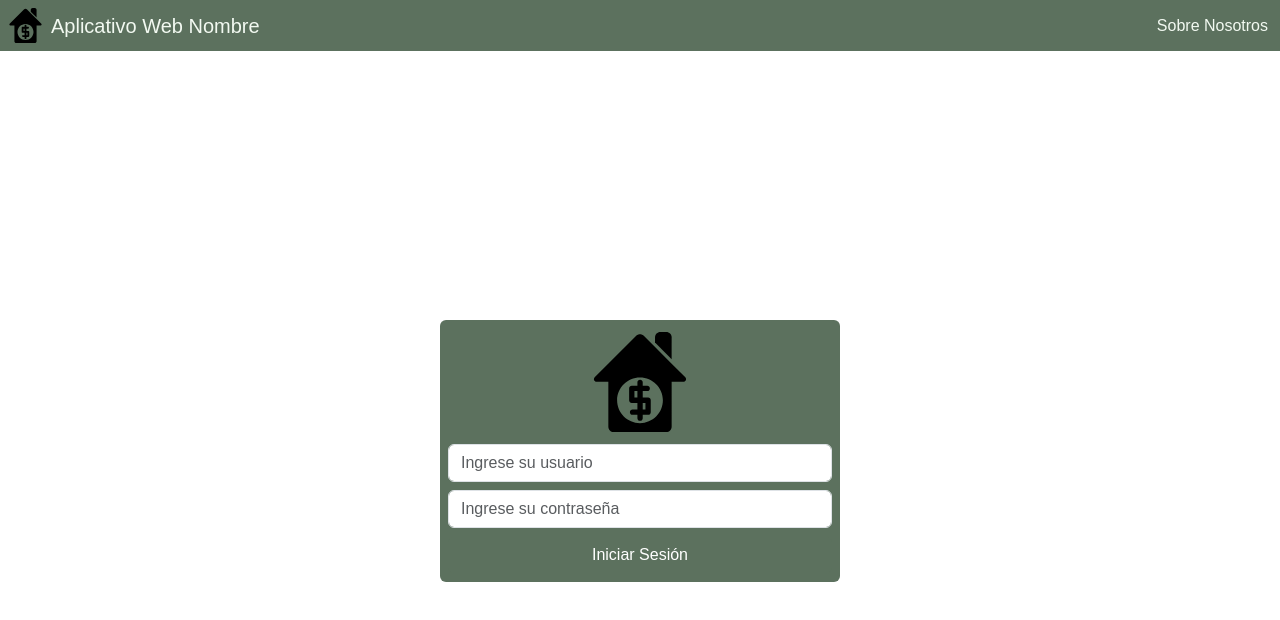
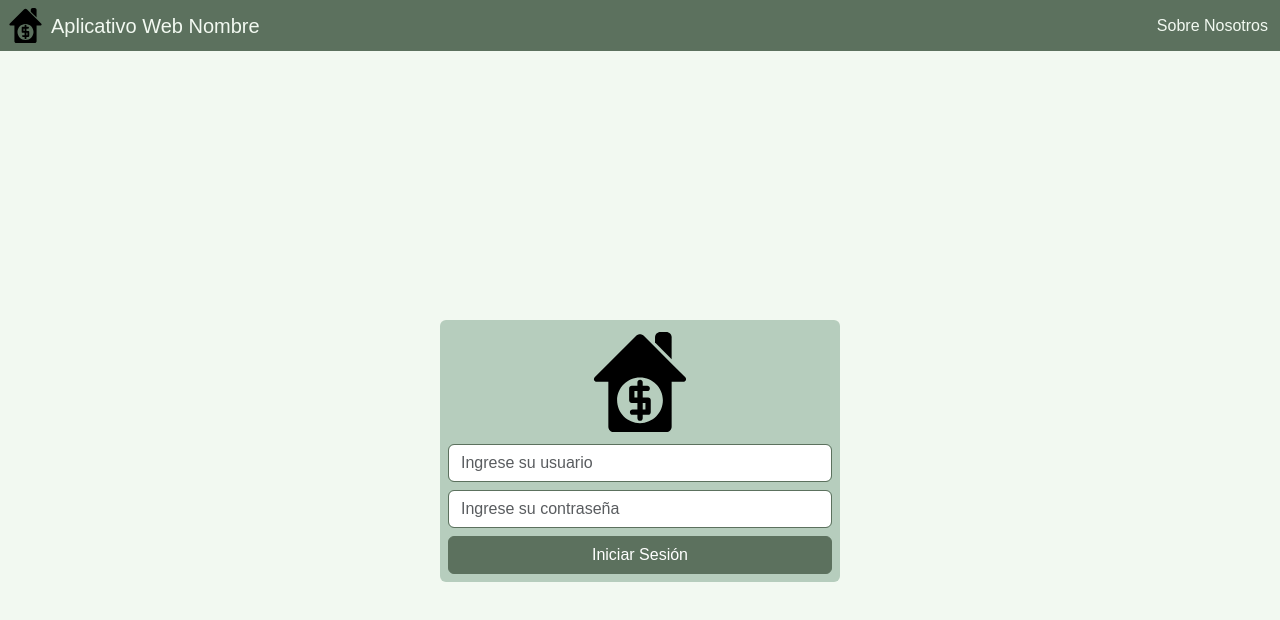
Before and after one commit to Jaclog05/aplicativo-web, a React (Vite) app: page /admin-login in a window 1280 px wide. Shown: the top 620 px of the page. Built offline with nearby package versions, Linux system fonts and the light colour scheme; no server answers; a web font is replaced by a local one.

Commit message:
Using proposed colors in Login view.

```diff
--- a/src/views/Login/Login.jsx
+++ b/src/views/Login/Login.jsx
@@ -43,7 +43,7 @@ function Login() {
   };
 
   return (
-    <div className="d-flex justify-content-center align-items-center w-100 vh-100">
+    <div className="d-flex justify-content-center align-items-center w-100 vh-100 bg-light">
       {error && (
         <Alert
           variant="danger"
@@ -55,7 +55,7 @@ function Login() {
         </Alert>
       )}
       <form
-        className="d-flex flex-column align-items-stretch gap-2 p-2 rounded bg-secondary w-75 w-md-50"
+        className="d-flex flex-column align-items-stretch gap-2 p-2 rounded bg-primary w-75 w-md-50"
         style={{ maxWidth: "400px" }}
         onSubmit={handleSubmit}
       >
@@ -63,7 +63,7 @@ function Login() {
         <input
           type="text"
           placeholder="Ingrese su usuario"
-          className="form-control"
+          className="form-control border border-1 border-secondary"
           value={user}
           onChange={(e) => setUser(e.target.value)}
           required
@@ -71,7 +71,7 @@ function Login() {
         <input
           type="password"
           placeholder="Ingrese su contraseña"
-          className="form-control"
+          className="form-control border border-1 border-secondary"
           value={password}
           onChange={(e) => setPassword(e.target.value)}
           required
```
